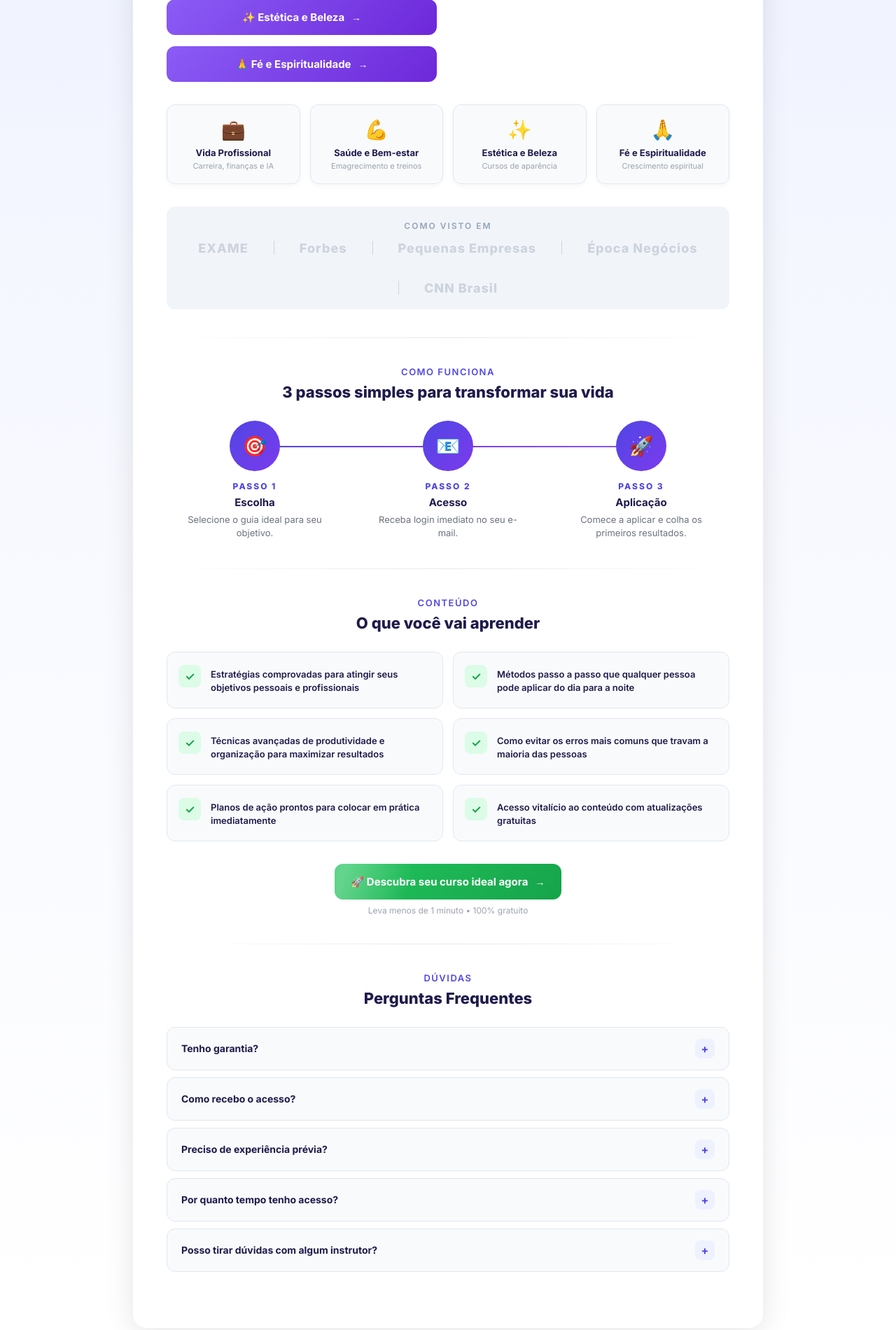
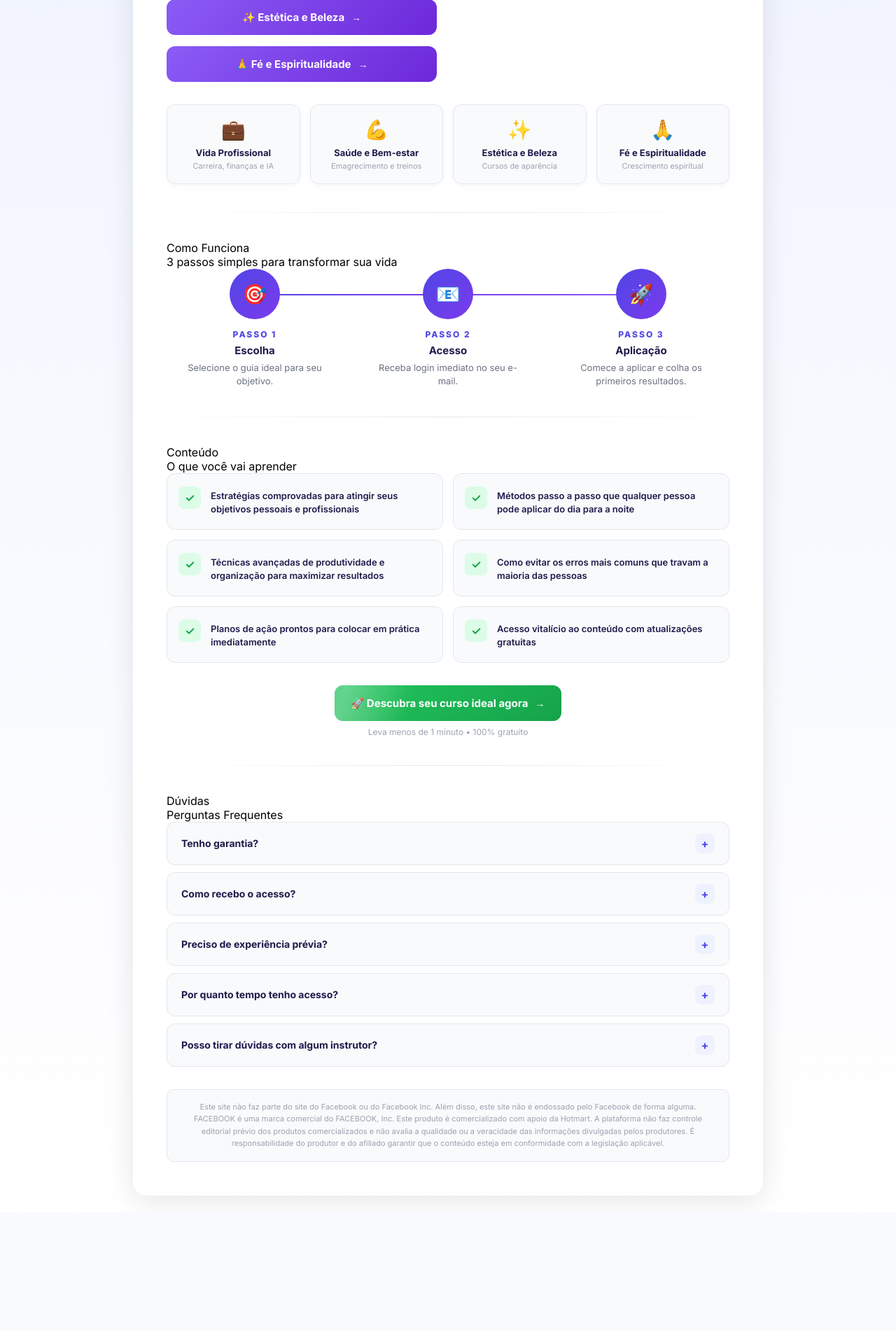
Before and after one commit to garciaary/funil-agente-afiliado, a Flask app: page / in a window 1280 px wide. Shown: the part 660-2560 px from the top of the page at 70% size. After the commit the page ends 2374 px from the top, so only its background shows below. Run offline with Flask 3, Linux system fonts and the light colour scheme.

Commit message:
Remove logos de autoridade falsos e adiciona disclaimer Hotmart/Facebook no rodape

```diff
--- a/agente-afiliado/templates/index.html
+++ b/agente-afiliado/templates/index.html
@@ -122,19 +122,7 @@
     .how-step-desc { font-size: 13px; color: #6b7280; line-height: 1.5; max-width: 200px; }
     @media(max-width: 680px) { .how-steps { grid-template-columns: 1fr; gap: 20px; } .how-steps::before { display: none; } }
 
-    /* Logotipos de Autoridade */
-    .authority-strip { background: #f1f5f9; border-radius: 12px; padding: 20px 32px; margin-top: 32px; display: flex; flex-direction: column; align-items: center; gap: 14px; animation: fadeUp 0.5s ease both; }
-    .authority-label { font-size: 12px; font-weight: 600; color: #94a3b8; text-transform: uppercase; letter-spacing: 2px; }
-    .authority-logos { display: flex; align-items: center; justify-content: center; gap: 36px; flex-wrap: wrap; }
-    .authority-logo { font-size: 18px; font-weight: 800; color: #b0b8c8; letter-spacing: 1px; transition: all 0.3s; opacity: 0.55; white-space: nowrap; }
-    .authority-logo:hover { opacity: 1; color: #64748b; }
-    .authority-divider { width: 1px; height: 20px; background: #d1d5db; }
-    @media(max-width: 680px) { .authority-logos { gap: 18px; } .authority-logo { font-size: 14px; } .authority-divider { display: none; } }
-
-    .section-label { font-size: 13px; font-weight: 600; color: #4f46e5; text-transform: uppercase; letter-spacing: 1.5px; margin-bottom: 8px; text-align: center; }
-    .section-title { font-size: 22px; font-weight: 800; color: #1e1b4b; text-align: center; margin-bottom: 28px; }
-
-    /* O que você vai aprender */
+    .cta-final { text-align: center; margin-top: 32px; }
     .learn-grid { display: grid; grid-template-columns: repeat(2, 1fr); gap: 14px; margin-bottom: 32px; }
     .learn-item { display: flex; align-items: flex-start; gap: 14px; background: #f8fafc; border: 1px solid #e2e8f0; border-radius: 12px; padding: 18px 16px; transition: all 0.3s cubic-bezier(0.4, 0, 0.2, 1); animation: fadeUp 0.5s ease both; }
     .learn-item:nth-child(1) { animation-delay: 0.1s; }
@@ -149,6 +137,10 @@
     .cta-final { text-align: center; margin-top: 32px; }
     .cta-final .btn { display: inline-flex; animation: none; }
     .cta-sub { font-size: 12px; color: #9ca3af; margin-top: 8px; }
+
+    /* Disclaimer Footer */
+    .disclaimer { margin-top: 32px; padding: 16px 20px; background: #f8fafc; border: 1px solid #e2e8f0; border-radius: 10px; }
+    .disclaimer p { font-size: 11px; color: #9ca3af; line-height: 1.6; text-align: center; }
 
     /* FAQ Acordeão */
     .faq-list { display: flex; flex-direction: column; gap: 10px; margin-bottom: 32px; }
@@ -219,22 +211,6 @@
       <div class="cat-card"><div class="cat-icon">💪</div><div class="cat-title">Saúde e Bem-estar</div><div class="cat-sub">Emagrecimento e treinos</div></div>
       <div class="cat-card"><div class="cat-icon">✨</div><div class="cat-title">Estética e Beleza</div><div class="cat-sub">Cursos de aparência</div></div>
       <div class="cat-card"><div class="cat-icon">🙏</div><div class="cat-title">Fé e Espiritualidade</div><div class="cat-sub">Crescimento espiritual</div></div>
-    </div>
-
-    <!-- ========== LOGOTIPOS DE AUTORIDADE ========== -->
-    <div class="authority-strip">
-      <div class="authority-label">Como visto em</div>
-      <div class="authority-logos">
-        <span class="authority-logo">EXAME</span>
-        <div class="authority-divider"></div>
-        <span class="authority-logo">Forbes</span>
-        <div class="authority-divider"></div>
-        <span class="authority-logo">Pequenas Empresas</span>
-        <div class="authority-divider"></div>
-        <span class="authority-logo">Época Negócios</span>
-        <div class="authority-divider"></div>
-        <span class="authority-logo">CNN Brasil</span>
-      </div>
     </div>
 
     <!-- ========== COMO FUNCIONA ========== -->
@@ -325,6 +301,10 @@
         <div class="faq-answer"><p class="faq-a-text">Sim! Ao adquirir qualquer guia, você ganha acesso à nossa comunidade exclusiva de alunos, onde pode interagir e tirar dúvidas.</p></div>
       </div>
     </div>
+    <!-- Disclaimer Hotmart/Facebook -->
+    <div class="disclaimer">
+      <p>Este site não faz parte do site do Facebook ou do Facebook Inc. Além disso, este site não é endossado pelo Facebook de forma alguma. FACEBOOK é uma marca comercial do FACEBOOK, Inc. Este produto é comercializado com apoio da Hotmart. A plataforma não faz controle editorial prévio dos produtos comercializados e não avalia a qualidade ou a veracidade das informações divulgadas pelos produtores. É responsabilidade do produtor e do afiliado garantir que o conteúdo esteja em conformidade com a legislação aplicável.</p>
+    </div>
   </div>
 
   <script>
```
